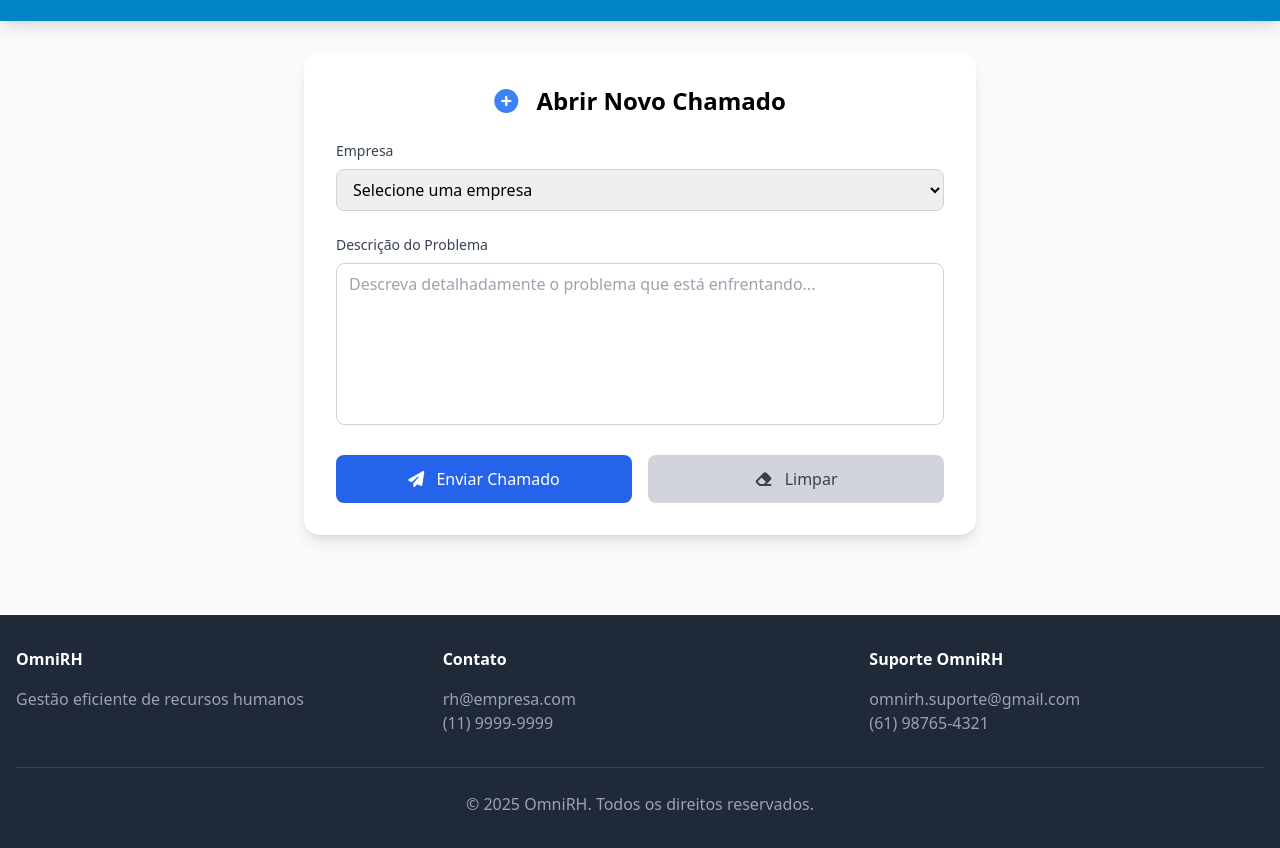
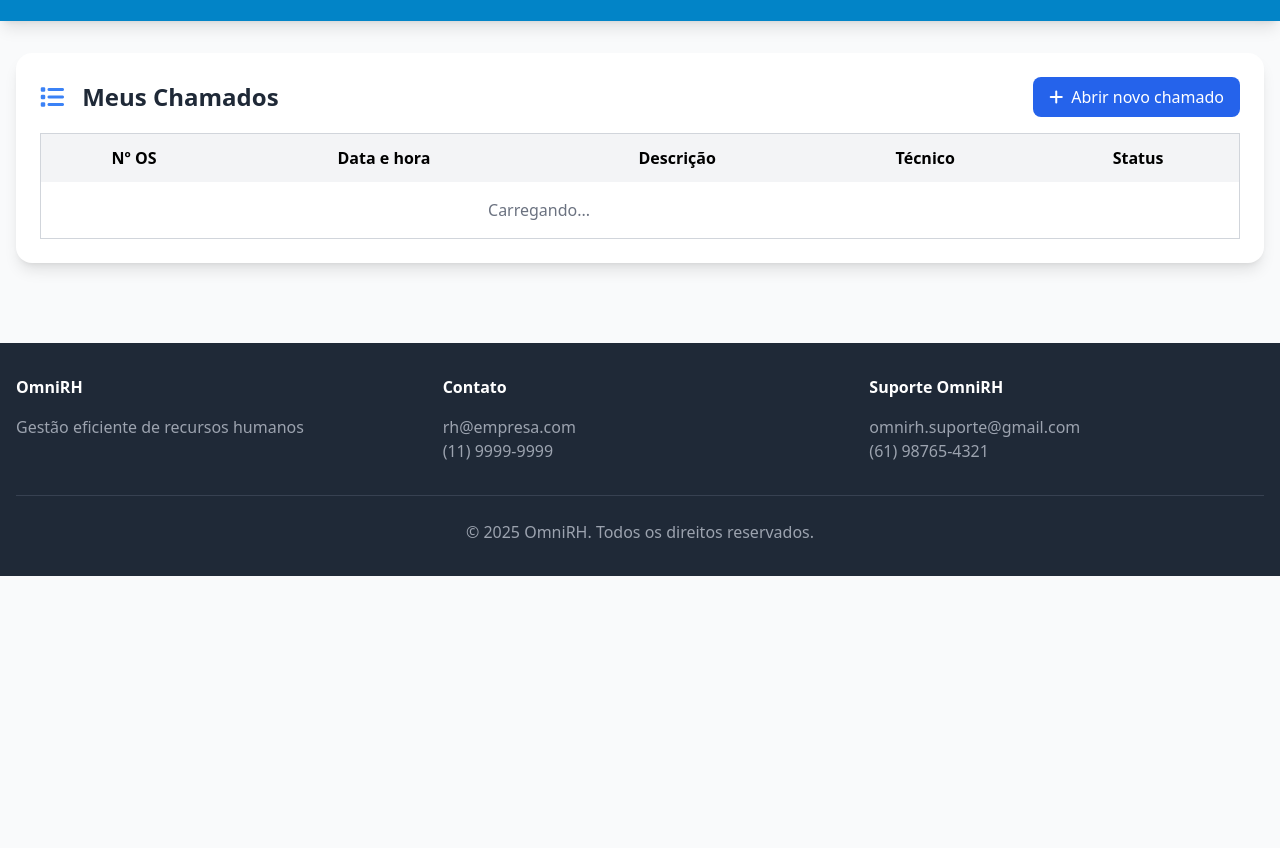
Before and after one commit to anonymouspilotbr/OmniRH, a website: page src/views/chamados_funcionario.html in a window 1280 px wide. Shown: the part 79-927 px from the top of the page. After the commit the page ends 800 px from the top, so only its background shows below. Drawn offline with nearby package versions, Linux system fonts and the light colour scheme.

Commit message:
[0.20.5_12] Teste front chamados (Funcionario)

```diff
--- a/src/views/chamados_funcionario.html
+++ b/src/views/chamados_funcionario.html
@@ -70,11 +70,39 @@
         </aside>
         <div id="overlay" class="hidden fixed inset-0 bg-black/40 z-40"></div>
         <main class="px-4 py-8">
-            <div class="max-w-2xl mx-auto bg-white rounded-2xl shadow-lg p-8">
-                <h2 class="text-2xl font-bold mb-6 text-center">
-                    <i class="fas fa-plus-circle text-blue-500 mr-3"></i>
-                    Abrir Novo Chamado
-                </h2>
+            <div class="bg-white rounded-2xl shadow-lg p-6" id="formSection">
+                <div id="listaChamados">
+                <div class="flex items-center justify-between mb-4">
+                    <h3 class="text-2xl font-bold text-gray-800">
+                    <i class="fas fa-list text-blue-500 mr-3"></i>
+                    Meus Chamados
+                    </h3>
+                    <button id="novoChamadoBtn" class="bg-blue-600 text-white px-4 py-2 rounded-lg hover:bg-blue-700 transition">
+                    <i class="fas fa-plus mr-2"></i>Abrir novo chamado
+                    </button>
+                </div>
+                <table id="tabelaLicencas" class="w-full border border-gray-300 rounded-lg text-center">
+                    <thead class="bg-gray-100">
+                    <tr>
+                        <th class="p-3">Nº OS</th>
+                        <th class="p-3">Data e hora</th>
+                        <th class="p-3">Descrição</th>
+                        <th class="p-3">Técnico</th>
+                        <th class="p-3">Status</th>
+                    </tr>
+                    </thead>
+                    <tbody id="corpoTabelaChamados">
+                    <tr>
+                        <td colspan="4" class="text-center p-4 text-gray-500">Carregando...</td>
+                    </tr>
+                    </tbody>
+                </table>
+            </div>
+            <div id="formChamados" class="hidden">
+                <h3 class="text-2xl font-bold text-gray-800 mb-6">
+                    <i class="fas fa-file-alt text-blue-500 mr-3"></i>
+                    Abrir Chamado
+                </h3>
                 <form id="chamadoForm" class="space-y-6">
                     <div>
                         <label for="empresa" class="block text-sm font-medium text-gray-700 mb-2">Empresa</label>
```
Also changed, not shown: src/views/index.html (+1 -1 lines).
